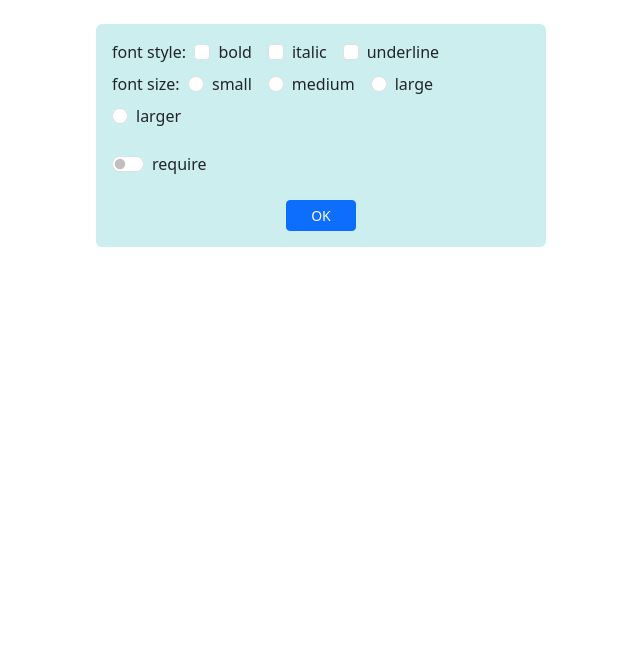
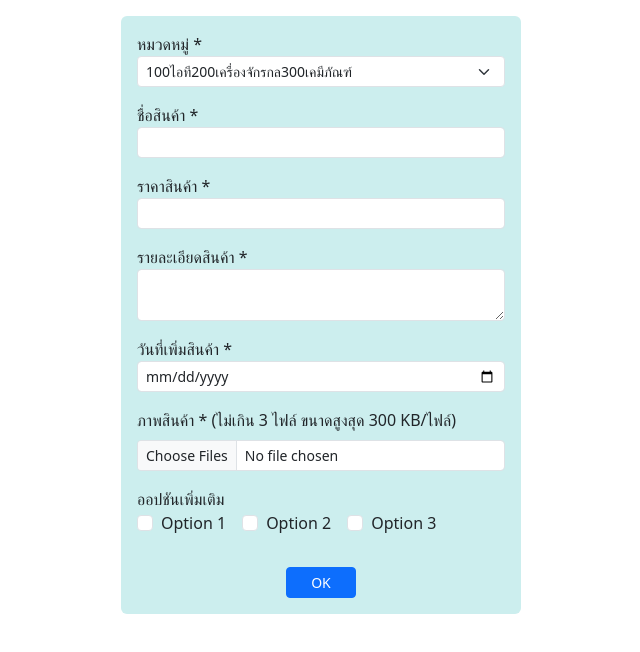
Before and after one commit to vong321654/app1, a React (Create React App) app: page / in a window 1280 px wide. Shown: the top 652 px of the page, without its empty margins (319-959 px from the left). Built offline with nearby package versions, Linux system fonts and the light colour scheme.

Commit message:
form_validate

```diff
--- a/package.json
+++ b/package.json
@@ -9,6 +9,7 @@
     "bootstrap": "^5.3.2",
     "react": "^18.2.0",
     "react-dom": "^18.2.0",
+    "react-hook-form": "^7.51.0",
     "react-router-dom": "^6.22.1",
     "react-scripts": "5.0.1",
     "web-vitals": "^2.1.4"
--- a/src/App.js
+++ b/src/App.js
@@ -2,8 +2,10 @@ import React from 'react'
 //import Router3 from './router3';
 //import FormSearch from './form-search'
 //import FormText from './form-text'
-import FormCheck from './form-check'
+//import FormCheck from './form-check'
+import FormValidation from './form-validation'
+
 
 export default function App(){
-  return <FormCheck/>
+  return <FormValidation/>
 }
--- a/src/form-validation.js
+++ b/src/form-validation.js
@@ -1,2 +1,101 @@
 import React from 'react'
-import {useForm} from ''
+import {useForm} from 'react-hook-form'
+export default function FormValidation() {
+    const cats = [['100', 'ไอที'], ['200', 'เครื่องจักรกล'], ['300', 'เคมีภัณฑ์']]
+    const opts = ['Option 1', 'Option 2', 'Option 3']
+    const inputFile = React.createRef()
+
+    const {register, handleSubmit, formState: {errors}} = useForm()
+    const onSubmitForm = (event) => {
+       let maxNumFiles = 3
+        let maxSize = 300
+    if (inputFile.current.files.length > maxNumFiles) {
+        alert(`เลือกได้ไม่เกิน ${maxNumFiles} ไฟล์`)
+        event.preventDefault()
+        return
+    }
+
+   for (let f of inputFile.current.files) {
+        if (f.size > maxSize * 1000) {
+            alert(`ขนาดของแต่ละไฟล์ต้องไม่เกิน ${maxSize} KB`)
+            event.preventDefault()
+            return
+            }
+        }
+   }
+    const err = {
+    fontSize: 'smaller',
+    color: 'red'
+    }
+
+    return (
+    <div className="mt-3 mb-5 mx-auto p-3 rounded"
+       style={{ width:'400px', background:'#cee'}}>
+
+        <form onSubmit={handleSubmit(onSubmitForm)}>
+        <div className="form-group mb-3">
+                <label htmlFor="cats" className="form-validation-label">หมวดหมู่ *</label>
+
+        <select id="cats" className="form-select form-select-sm">
+            {
+                cats.map(item => {
+                    return <option value={item[0]}>{cats}</option>
+                })
+            }
+            </select>
+            </div>
+        <div className="form-group mb-3">
+                <label htmlFor="name">ชื่อสินค้า *</label>
+                <input type="text" id="name" name="name" maxLength="50"
+                    className="form-control form-control-sm"
+                {...register('name', {required: true, maxLength: 30})} />
+                {errors.name && <div style={err}>กรุณาระบุชื่อสินค้า</div>}
+        </div>
+
+            <div className="form-group mb-3">
+                <label htmlFor="price">ราคาสินค้า *</label>
+                <input type="number" id="price" name="price" min="0" step="any"
+                    className="form-control form-control-sm"
+                    {...register('price', {validate: value => parseFloat(value) > 0}) } />
+                {errors.price && <div style={err}>กำหนดราคาสินค้าเป็นตัวเลขที่มากกว่า 0</div>}
+            </div>
+            <div className="form-group mb-3">
+                <label htmlFor="detail">รายละเอียดสินค้า *</label>
+                <textarea id="detail" name="detail" rows="2" maxLength="250"
+                    className="form-control form-control-sm"
+                    {...register('detail', { required: true, minLength: 1, maxLength: 200})}>
+                </textarea>
+                {errors.price && <div style={err}>ต้องกำหนดรายละเอียดสินค้า</div>}
+            </div>
+
+        <div className="form-group mb-3">
+                <label htmlFor="dateAdded">วันที่เพิ่มสินค้า *</label>
+                <input type="date" id="dateAdded" name="dateAdded"
+                className="form-control form-control-sm"/>
+            </div>
+            <div className="form-group mb-3">
+                <label htmlFor="file" className="form-label">ภาพสินค้า * (ไม่เกิน 3 ไฟล์
+                ขนาดสูงสุด 300 KB/ไฟล์)</label>
+                <input type="file" id="file" accept="image/*"
+                className="form-control form-control-sm" ref={inputFile} multiple/>
+        </div>
+        <div>ออปชันเพิ่มเติม</div>
+        {
+            opts.map((opt, i) => {
+                return (
+                <div className="form-check form-check-inline mb-2">
+                    <input type="checkbox" id={'opt'+i} value={opt}
+                    className="form-check-input"/>
+                    <label htmlFor={'opt'+i} className="form-check-label">{opt}</label>
+                </div>
+
+            )
+        })
+        }
+        <div className="text-center mt-4">
+            <button className="btn btn-sm px-4 btn-primary">OK</button>
+        </div>
+    </form>
+    </div>
+    )
+}
```
Also changed, not shown: 1 other file (tests, documents, lock files or other folders).
